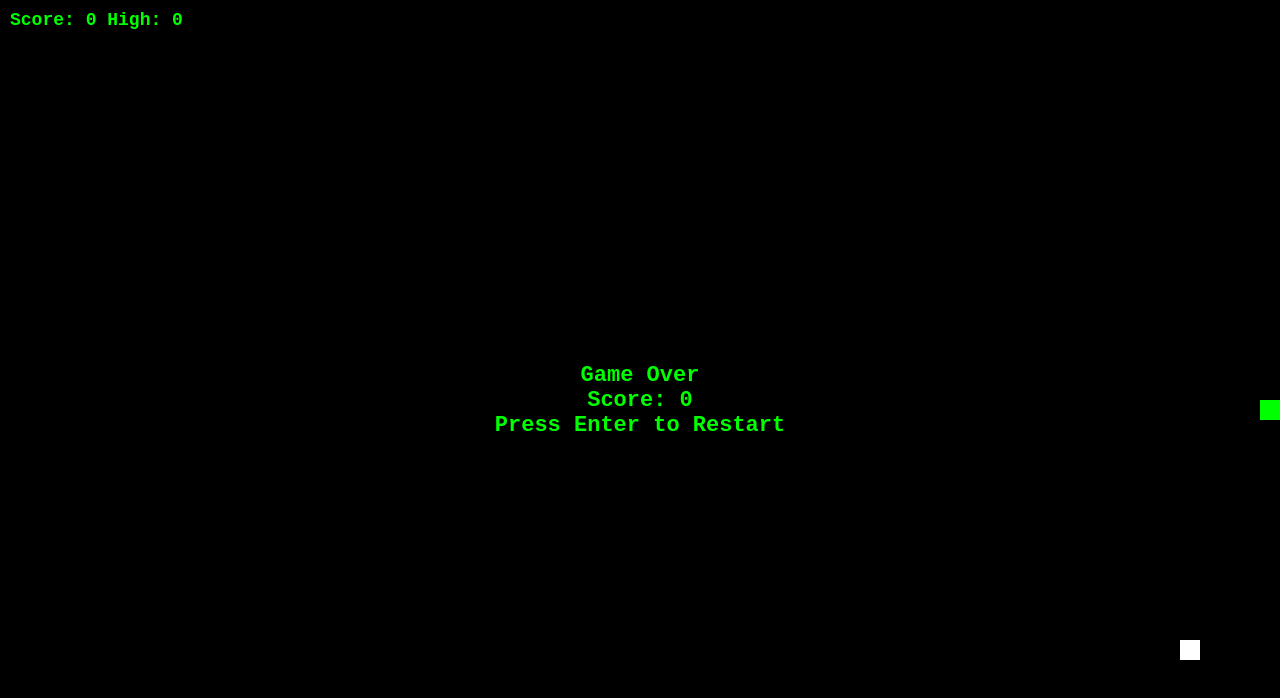
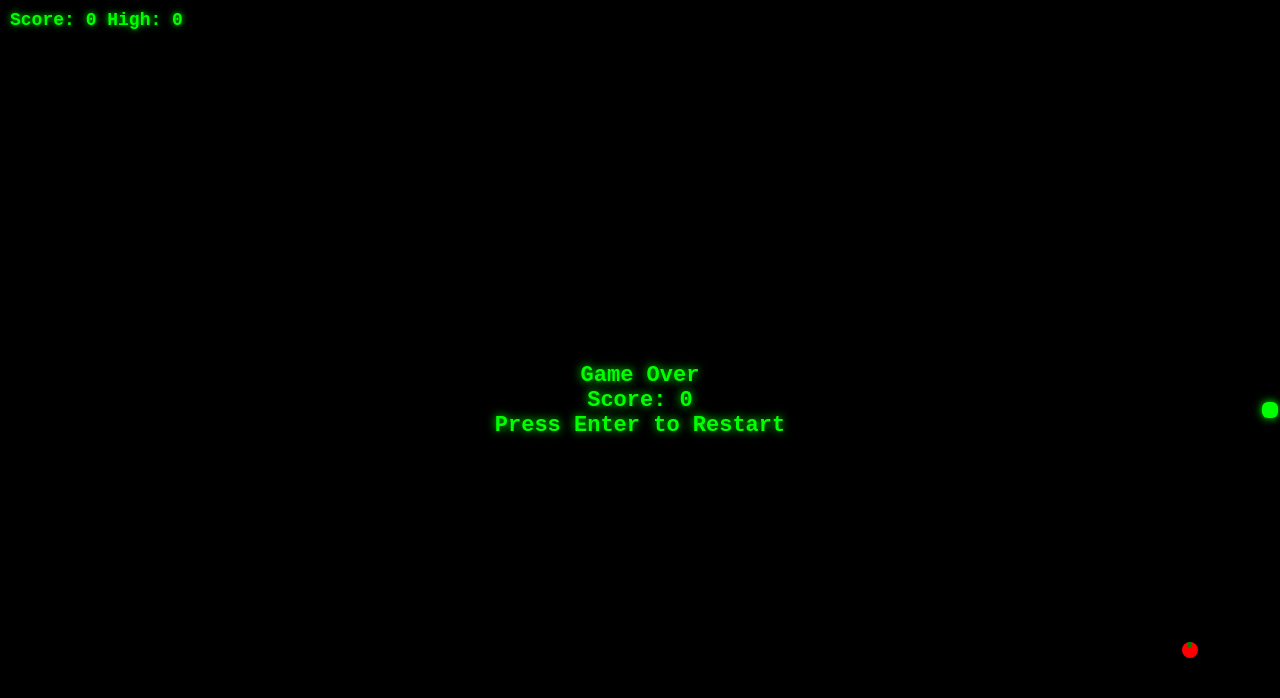
Before and after one commit to umclarence1/Snake-game, a plain HTML site: page index.html in a window 1280 px wide. Drawn offline with Linux system fonts and the light colour scheme.

Commit message:
Update index.html

```diff
--- a/index.html
+++ b/index.html
@@ -2,11 +2,10 @@
 <html lang="en">
 <head>
   <meta charset="utf-8"/>
-  <title>Classic Snake</title>
+  <title>Snake — Polished Classic</title>
   <style>
     html,body {
-      margin:0; padding:0;
-      height:100%; width:100%;
+      margin:0; padding:0; height:100%; width:100%;
       background:black;
       color:lime;
       font-family:monospace;
@@ -15,6 +14,7 @@
     #scoreboard {
       position:absolute; top:10px; left:10px;
       font-size:18px; font-weight:bold;
+      text-shadow:0 0 6px lime;
     }
     canvas { display:block; }
     #message {
@@ -26,6 +26,7 @@
       font-weight:bold;
       display:none;
       text-align:center;
+      text-shadow:0 0 10px lime;
     }
   </style>
 </head>
@@ -47,7 +48,8 @@
 
     const CELL = 20;
     let COLS, ROWS;
-    let snake, dir, nextDir, fruit, score, highScore, running, paused, loop;
+    let snake, dir, nextDir, fruit, score, highScore, running, paused;
+    let lastTime=0, speed=8, frameTime=0; // speed = moves per second
 
     function resize(){
       canvas.width = window.innerWidth;
@@ -79,11 +81,12 @@
       placeFruit();
       scoreEl.textContent = score;
       msgEl.style.display="none";
-      startLoop();
+      lastTime=0; frameTime=0;
+      requestAnimationFrame(loop);
     }
 
     function gameOver(){
-      running = false; stopLoop();
+      running = false;
       if(score > highScore){
         highScore = score;
         localStorage.setItem("snakeHigh", highScore);
@@ -93,14 +96,22 @@
       msgEl.style.display="block";
     }
 
-    function startLoop(){
-      stopLoop();
-      loop = setInterval(tick, 120);
+    function loop(timestamp){
+      if(!running) return;
+      const delta = (timestamp - lastTime)/1000;
+      lastTime = timestamp;
+      if(!paused){
+        frameTime += delta;
+        if(frameTime >= 1/speed){
+          frameTime = 0;
+          tick();
+        }
+      }
+      render();
+      requestAnimationFrame(loop);
     }
-    function stopLoop(){ if(loop) clearInterval(loop); loop=null; }
 
     function tick(){
-      if(!running || paused) return;
       if(!isOpposite(nextDir, dir)) dir = {...nextDir};
       const head = snake[0];
       const newHead = { x: head.x+dir.x, y: head.y+dir.y };
@@ -113,23 +124,50 @@
         score++;
         scoreEl.textContent = score;
         placeFruit();
+        // slightly increase speed
+        speed = Math.min(16, speed + 0.2);
       } else {
         snake.pop();
       }
-      render();
     }
 
     function render(){
       ctx.fillStyle="black";
       ctx.fillRect(0,0,canvas.width,canvas.height);
 
-      ctx.fillStyle="white";
-      ctx.fillRect(fruit.x*CELL, fruit.y*CELL, CELL, CELL);
+      // fruit design: red circle with green leaf
+      if(fruit){
+        const fx = fruit.x*CELL+CELL/2;
+        const fy = fruit.y*CELL+CELL/2;
+        ctx.fillStyle="red";
+        ctx.beginPath();
+        ctx.arc(fx, fy, CELL/2-2, 0, Math.PI*2);
+        ctx.fill();
+        ctx.fillStyle="green";
+        ctx.fillRect(fx-2, fy-CELL/2+2, 4, 6);
+      }
 
-      ctx.fillStyle="lime";
-      snake.forEach((s,i)=>{
-        ctx.fillRect(s.x*CELL, s.y*CELL, CELL, CELL);
-      });
+      // snake: glowing green rounded rectangles
+      for(let i=0;i<snake.length;i++){
+        const s = snake[i];
+        const x = s.x*CELL, y = s.y*CELL;
+        ctx.fillStyle = i===0 ? "lime" : "#32cd32";
+        ctx.shadowColor="lime";
+        ctx.shadowBlur=8;
+        roundRect(ctx,x+2,y+2,CELL-4,CELL-4,6,true);
+      }
+      ctx.shadowBlur=0;
+    }
+
+    function roundRect(ctx,x,y,w,h,r,fill){
+      ctx.beginPath();
+      ctx.moveTo(x+r,y);
+      ctx.arcTo(x+w,y,x+w,y+h,r);
+      ctx.arcTo(x+w,y+h,x,y+h,r);
+      ctx.arcTo(x,y+h,x,y,r);
+      ctx.arcTo(x,y,x+w,y,r);
+      ctx.closePath();
+      if(fill) ctx.fill();
     }
 
     function isOpposite(a,b){ return a.x===-b.x && a.y===-b.y; }
```
